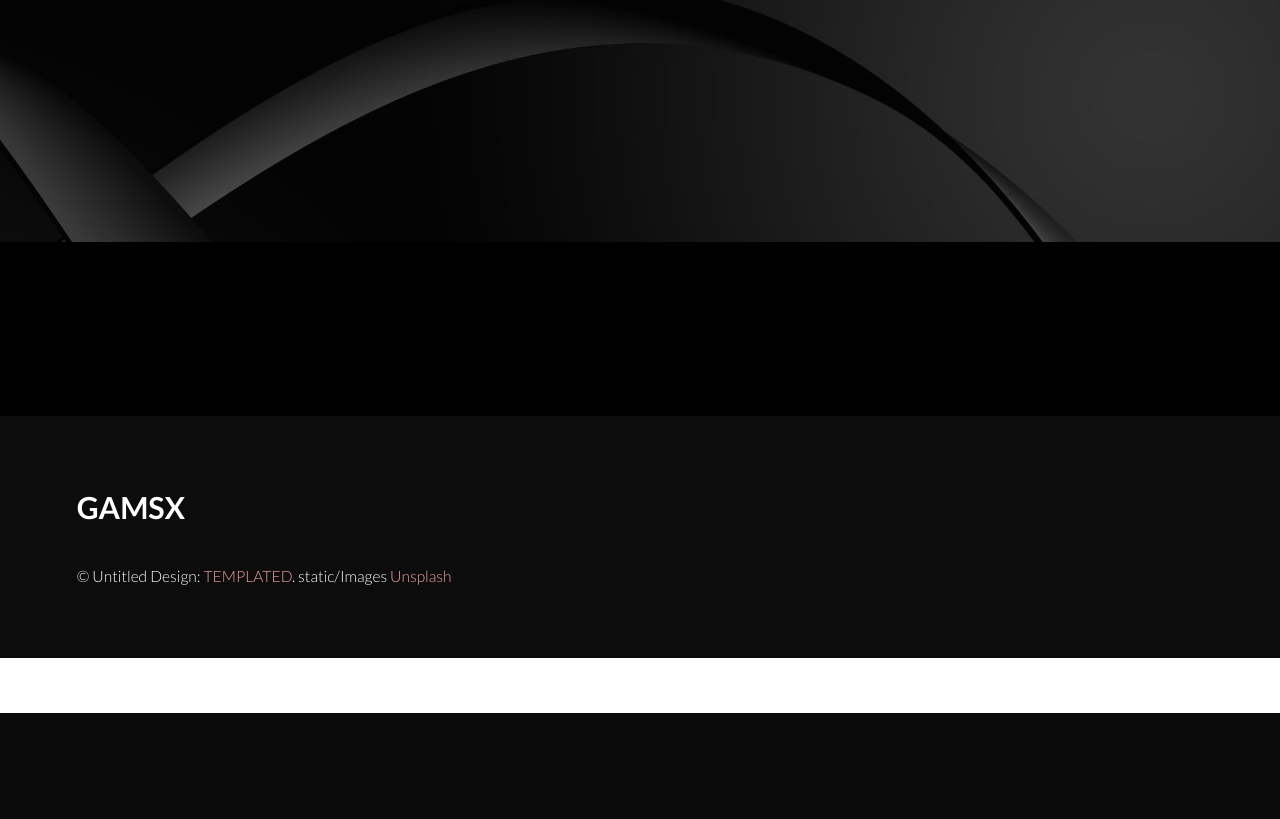
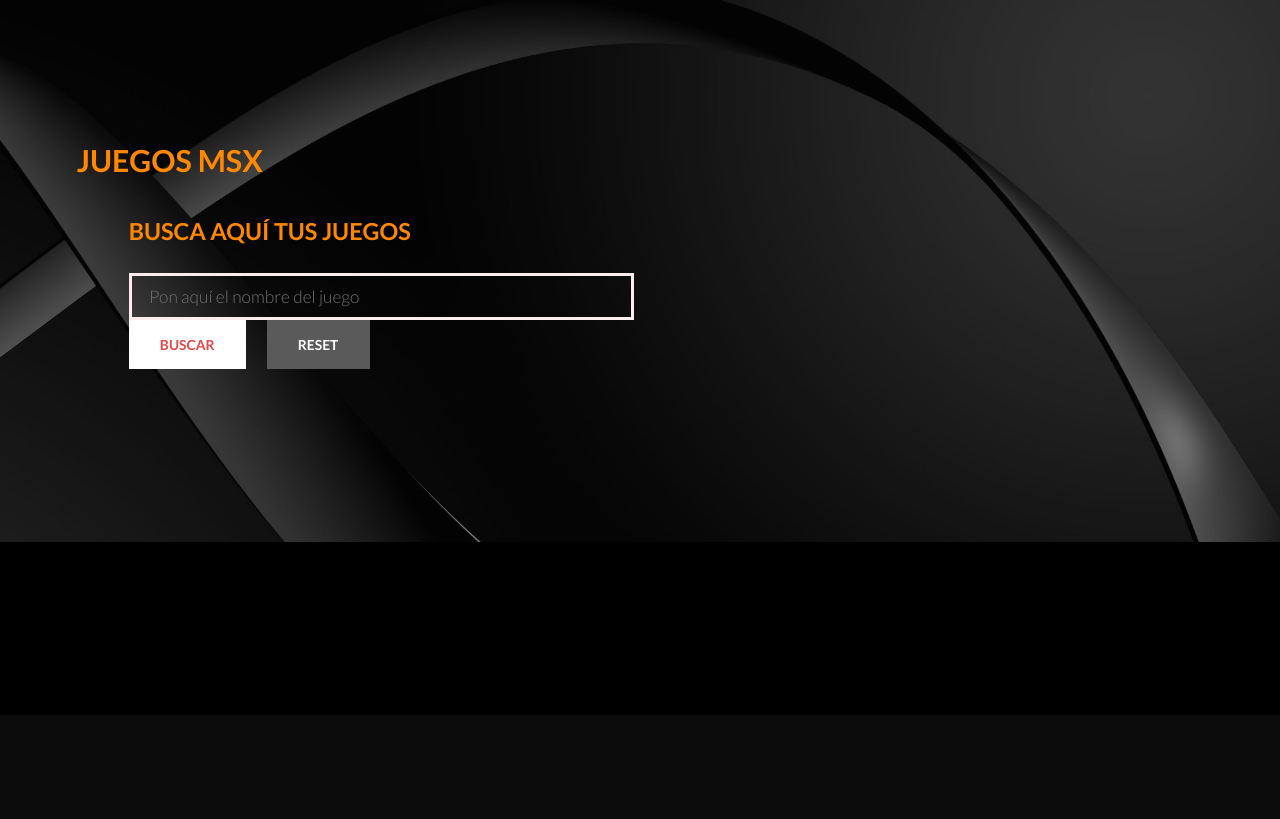
Before and after one commit to CeliaGMqrz/pagina_msx, a Flask app: page /juegos in a window 1280 px wide. Shown: the part 87-906 px from the top of the page. Before the commit the page ends 800 px from the top, so only its background shows below. Run offline with Flask 2, Linux system fonts and the light colour scheme.

Commit message:
formulario corregido

```diff
--- a/templates/base.html
+++ b/templates/base.html
@@ -33,20 +33,11 @@
 
 		<!-- One -->
 			<section id="one">
-			{%block contenido2%}{%endblock%}
 			</section>
 
 
 		<!-- Footer -->
 			<section id="footer">
-				<div class="inner">
-					<header>
-						<h2>gaMSX</h2>
-					</header>
-					<div class="copyright">
-						&copy; Untitled Design: <a href="https://templated.co/">TEMPLATED</a>. static/Images <a href="https://unsplash.com/">Unsplash</a>
-					</div>
-				</div>
 			</section>
 
 
--- a/templates/juegos.html
+++ b/templates/juegos.html
@@ -1,7 +1,26 @@
 {% extends "base.html" %}
-{% block title %}Pagina de juegos{% endblock %}
+{% block title %}Pagina de busqueda{% endblock %}
 {% block contenido %}
-<section>
-
-</section>
+	<div class="inner">
+		<header>
+			<h2>JUEGOS MSX</h2>
+		</header>
+		<div class="inner" id="formulario">
+			<section>
+				<h3>Busca aquí tus juegos</h3>
+				<form method="POST" action="/listajuegos">
+					<div class="row uniform 50%">
+						<div class="6u 12u$(xsmall)">
+							<input type="text" name="demo-name" id="demo-name" value="" placeholder="Pon aquí el nombre del juego" />
+						<div class="12u$">
+							<ul class="actions">
+								<li><input type="submit" value="Buscar" class="special" /></li>
+								<li><input type="reset" value="Reset" /></li>
+							</ul>
+						</div>
+					</div>
+				</form>
+			</section>
+		</div>
+	</div>
 {% endblock %}
```
